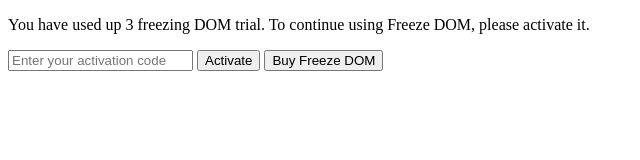
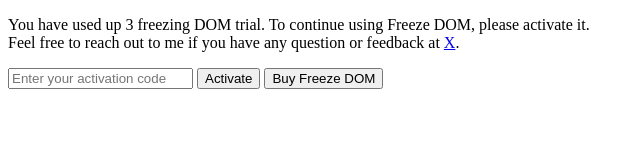
Before and after one commit to coolcorexix/freedom-on-demand, a website built with webpack: page public/options.html in a window 1280 px wide. Shown: the whole page, without its empty margins (0-640 px from the left). Built offline with nearby package versions, Linux system fonts and the light colour scheme; some packages are replaced by stand-ins of ours.

Commit message:
ready to monetize

```diff
--- a/public/options.html
+++ b/public/options.html
@@ -64,6 +64,9 @@
     <div style="display: none; font-size: 16px;" id="activation-section">
       <p>
         You have used up 3 freezing DOM trial. To continue using Freeze DOM, please activate it.
+        <br />
+        Feel free to reach out to me if you have any question or feedback at <a href="https://twitter.com/phamhuyphat"
+          target="_blank">X</a>.
       </p>
       <form id="activation-form">
         <input name="activation-key" id="activation-input" placeholder="Enter your activation code" />
--- a/src/options.js
+++ b/src/options.js
@@ -3,6 +3,10 @@
   writeAnObjectToLocalStorage,
 } from './chromeStorageHelper';
 import { activate, validate } from './lemonSqueezy';
+
+
+const checkoutLink = 'https://nemo-crafting.lemonsqueezy.com/checkout';
+
 
 async function checkIfActivated() {
   const licenseKey = await getAnObjectFromLocalStorage('licenseKey');
@@ -39,7 +43,7 @@
   Array.from(payButtons).forEach((payButton) => {
     payButton.addEventListener('click', () => {
       window.open(
-        'https://nemo-crafting.lemonsqueezy.com/buy/d620d023-2cc7-4d00-8f3f-918ca77e3001',
+        checkoutLink,
         '_blank'
       );
     });
```
Also changed, not shown: public/manifest.json.
